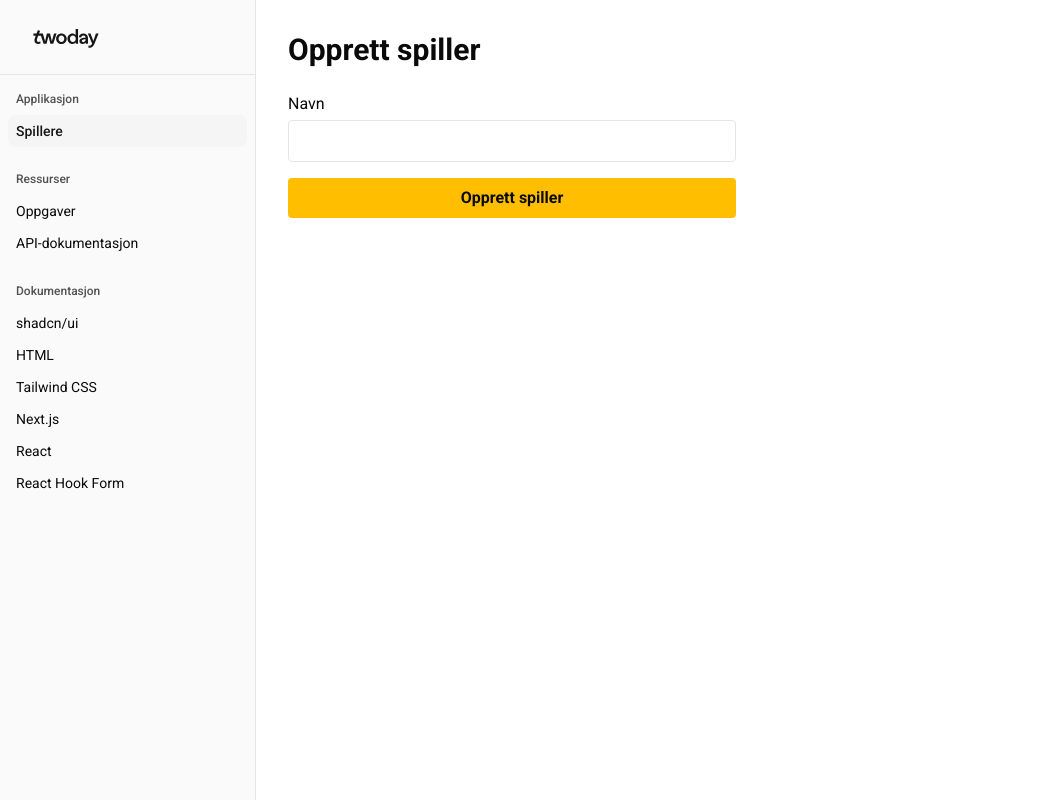
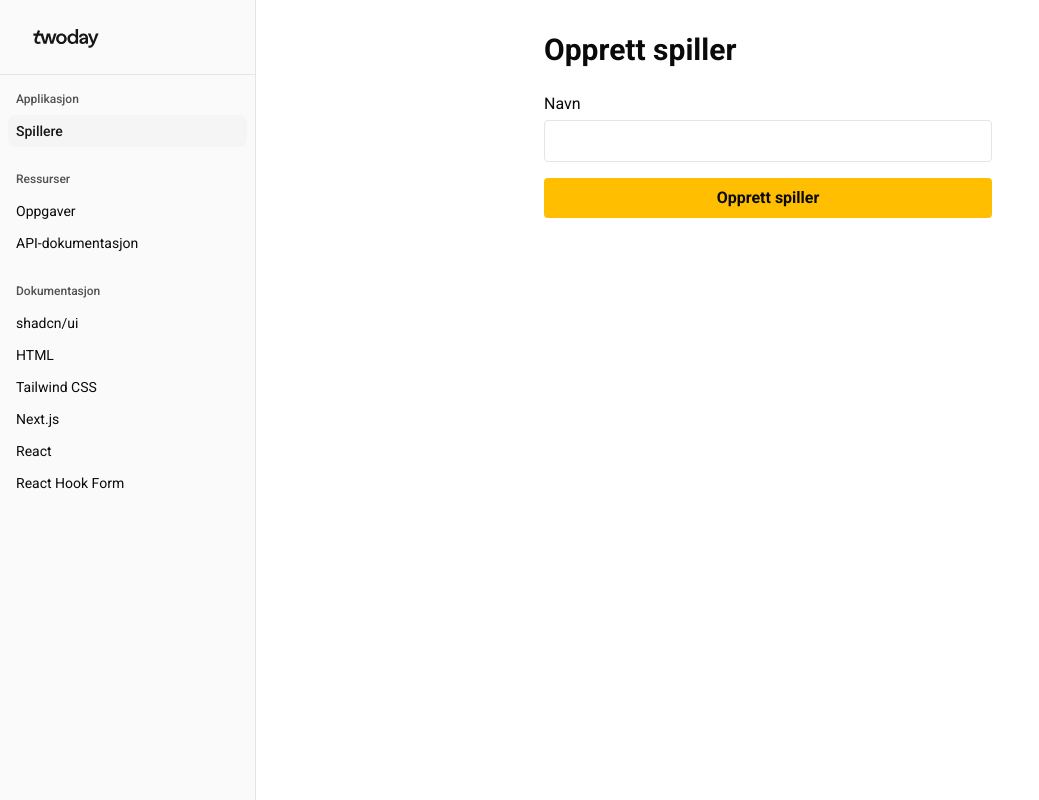
Before and after one commit to Petrokolus/frontend-kurs, a Next.js app: page /spillere/opprett in a window 1280 px wide. Shown: the whole page, without its empty margins (0-1039 px from the left). Built offline with nearby package versions, Linux system fonts and the light colour scheme.

Commit message:
refactor: 3e

```diff
--- a/src/app/spillere/opprett/page.tsx
+++ b/src/app/spillere/opprett/page.tsx
@@ -2,7 +2,7 @@
 
 export default function OpprettSpillerPage() {
   return (
-    <div className="max-w-lg p-8">
+    <div className="max-w-lg p-8 mx-auto">
       <h1 className="mb-6 text-3xl font-bold">Opprett spiller</h1>
       <OpprettSpillerSkjema />
     </div>
--- a/src/components/spillere/opprett-spiller-skjema.tsx
+++ b/src/components/spillere/opprett-spiller-skjema.tsx
@@ -55,7 +55,7 @@
 
       <button
         type="submit"
-        className="bg-twoday-amber rounded px-4 py-2 font-semibold"
+        className="bg-twoday-amber cursor-pointer rounded px-4 py-2 font-semibold"
       >
         Opprett spiller
       </button>
--- a/src/components/ui/button.tsx
+++ b/src/components/ui/button.tsx
@@ -5,7 +5,7 @@
 import { cn } from "@/lib/utils";
 
 const buttonVariants = cva(
-  "group/button inline-flex shrink-0 items-center justify-center rounded-lg border border-transparent bg-clip-padding text-sm font-medium whitespace-nowrap transition-all outline-none select-none focus-visible:border-ring focus-visible:ring-3 focus-visible:ring-ring/50 active:not-aria-[haspopup]:translate-y-px disabled:pointer-events-none disabled:opacity-50 aria-invalid:border-destructive aria-invalid:ring-3 aria-invalid:ring-destructive/20 dark:aria-invalid:border-destructive/50 dark:aria-invalid:ring-destructive/40 [&_svg]:pointer-events-none [&_svg]:shrink-0 [&_svg:not([class*='size-'])]:size-4",
+  "group/button inline-flex shrink-0 cursor-pointer items-center justify-center rounded-lg border border-transparent bg-clip-padding text-sm font-medium whitespace-nowrap transition-all outline-none select-none focus-visible:border-ring focus-visible:ring-3 focus-visible:ring-ring/50 active:not-aria-[haspopup]:translate-y-px disabled:pointer-events-none disabled:cursor-not-allowed disabled:opacity-50 aria-invalid:border-destructive aria-invalid:ring-3 aria-invalid:ring-destructive/20 dark:aria-invalid:border-destructive/50 dark:aria-invalid:ring-destructive/40 [&_svg]:pointer-events-none [&_svg]:shrink-0 [&_svg:not([class*='size-'])]:size-4",
   {
     variants: {
       variant: {
```
Also changed, not shown: 1 other file (tests, documents, lock files or other folders).
